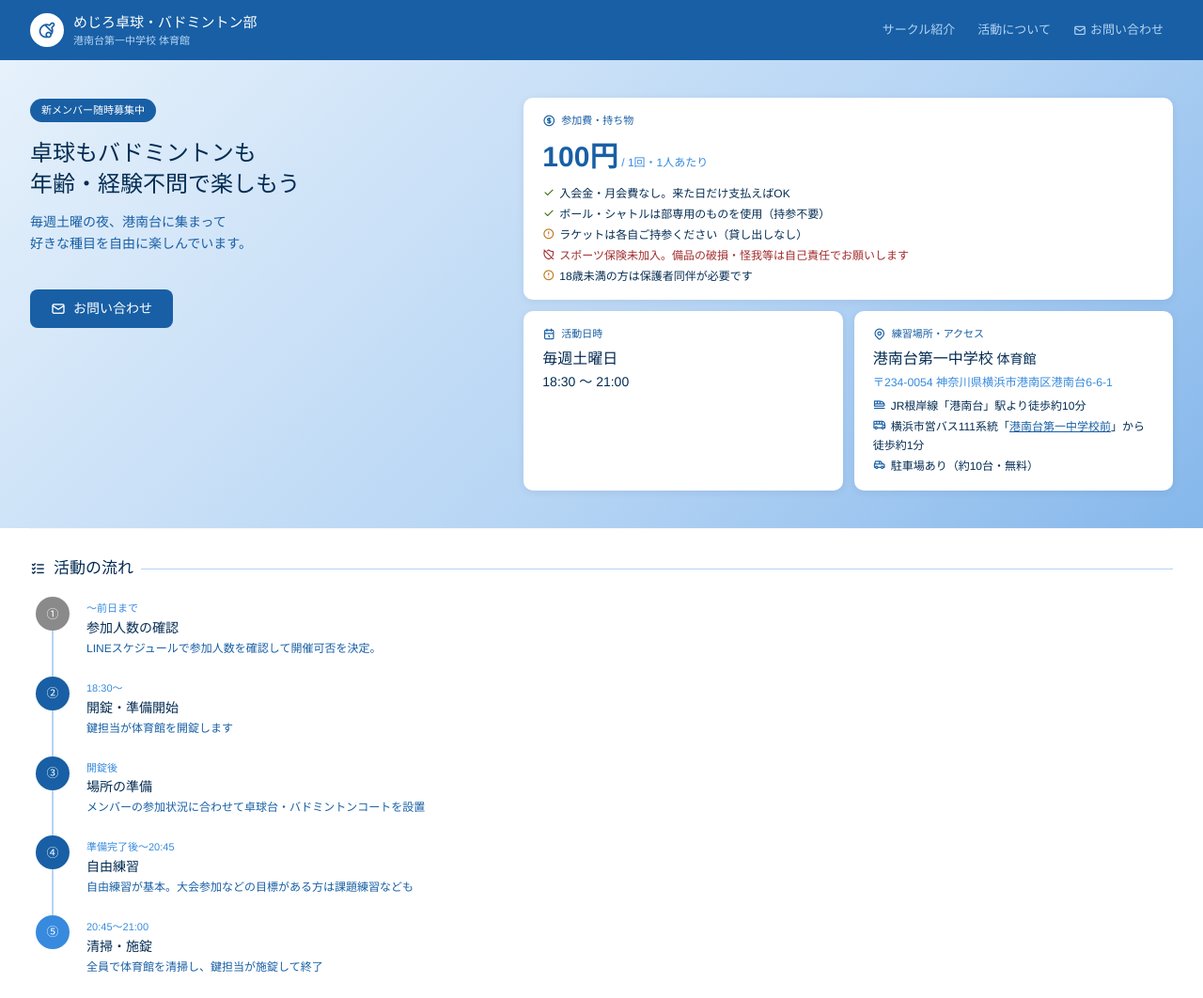
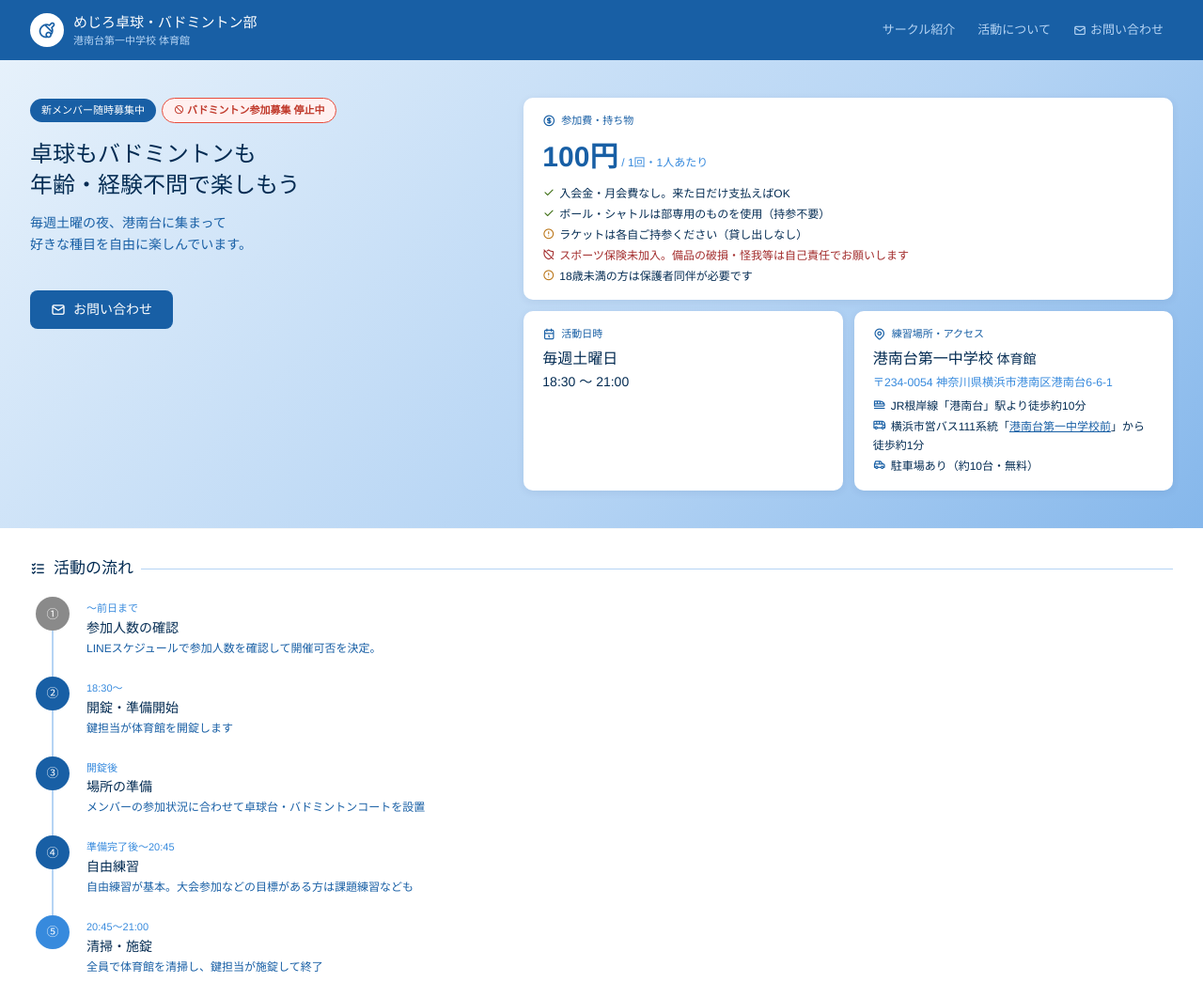
Before and after one commit to mejirosports/home, a plain HTML site: page index.html in a window 1280 px wide. Shown: the top 1062 px of the page at 94% size. Drawn offline with nearby package versions, Linux system fonts and the light colour scheme.

Commit message:
バトミントン停止中
Added a new badge for badminton participation status.

```diff
--- a/index.html
+++ b/index.html
@@ -25,6 +25,7 @@
     .hero { background: linear-gradient(135deg, #E6F1FB 0%, #B5D4F4 60%, #85B7EB 100%); padding: 2.5rem 2rem; display: flex; align-items: flex-start; justify-content: space-between; gap: 2rem; }
     .hero-text { flex: 1; min-width: 280px; }
     .hero-badge { display: inline-block; background: #185FA5; color: #fff; font-size: 11px; padding: 4px 12px; border-radius: 20px; margin-bottom: 1rem; }
+    .hero-badge-stop { display: inline-block; background: #fff0f0; color: #c0392b; border: 1px solid #e74c3c; font-size: 11px; font-weight: 600; padding: 4px 12px; border-radius: 20px; margin-bottom: 1rem; margin-left: 6px; }
     .hero-title { font-size: 24px; font-weight: 500; color: #042C53; line-height: 1.4; margin-bottom: .75rem; }
     .hero-desc { font-size: 14px; color: #185FA5; line-height: 1.7; }
     .btn-contact { display: inline-flex; align-items: center; gap: 8px; background: #185FA5; color: #fff; font-size: 14px; font-weight: 500; padding: 10px 22px; border-radius: 8px; text-decoration: none; margin-top: 1.25rem; }
@@ -216,7 +217,7 @@
 <!-- ヒーロー -->
 <section class="hero" id="about">
   <div class="hero-text">
-    <div class="hero-badge">新メンバー随時募集中</div>
+    <div class="hero-badge">新メンバー随時募集中</div><div class="hero-badge-stop"><i class="ti ti-ban"></i> バドミントン参加募集 停止中</div>
     <h1 class="hero-title">卓球もバドミントンも<br>年齢・経験不問で楽しもう</h1>
     <p class="hero-desc">毎週土曜の夜、港南台に集まって<br>好きな種目を自由に楽しんでいます。</p>
     <a href="mailto:homy.for.me@gmail.com" class="btn-contact"><i class="ti ti-mail"></i>お問い合わせ</a>
```
